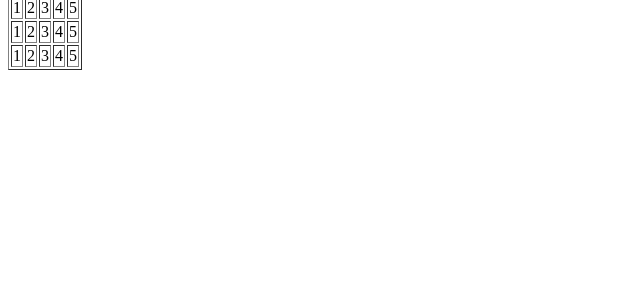
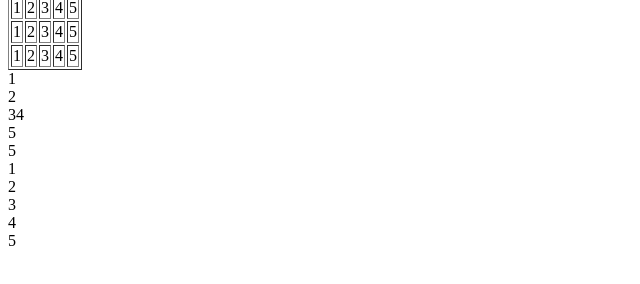
Before and after one commit to yulianna2323/ProjectWaiter, a plain HTML site: page index.html in a window 1280 px wide. Shown: the part 278-562 px from the top of the page, without its empty margins (0-640 px from the left). Drawn offline with Linux system fonts and the light colour scheme.

Commit message:
lesya changed2

```diff
--- a/index.html
+++ b/index.html
@@ -3,6 +3,7 @@
 <head>
     <meta charset="UTF-8">
     <title>Title</title>
+
 </head>
 <body>
 <form  method="post">
@@ -76,5 +77,15 @@
     </main>
     <section></section>
     <footer></footer>
+<div>1</div>
+<div>2</div>
+<div>34</div>
+<div>5</div>
+<div>5</div>
+<div>1</div>
+<div>2</div>
+<div>3</div>
+<div>4</div>
+<div>5</div>
 </body>
 </html>
```
